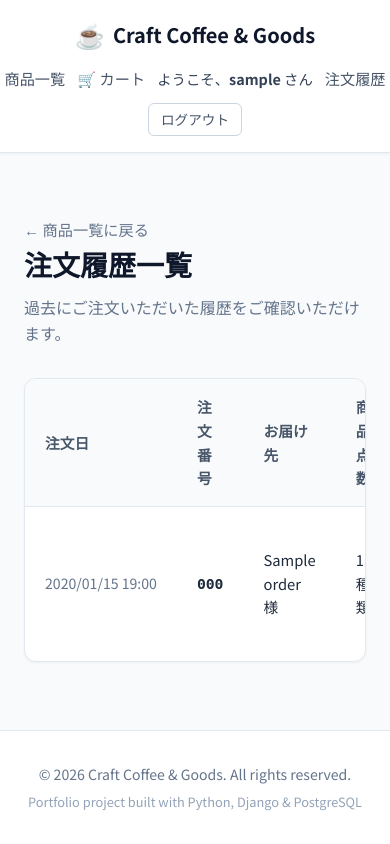
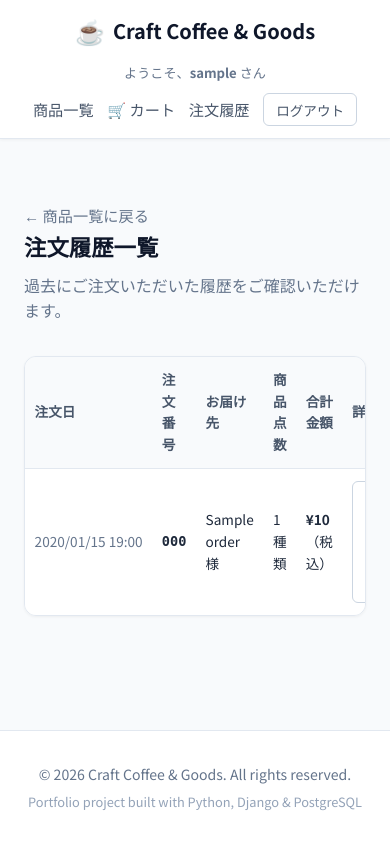
Before and after one commit to sheltiesoso/django-ec-site, a Django app: page /history/ in a window 390 px wide. Run offline with Django 5.2, Linux system fonts and the light colour scheme; a user stored in the database is signed in; tables that the repository leaves empty hold one stand-in row (values such as "Sample post").

Commit message:
feat: Phase 11 レスポンシブ最適化とUIマイクロアニメーションの洗練

```diff
--- a/static/css/style.css
+++ b/static/css/style.css
@@ -1183,3 +1183,92 @@ body {
     justify-content: center;
     gap: 1rem;
 }
+
+/* === Phase 11: UI/CSSスタイリング改善 & レスポンシブ調整 === */
+
+/* インタラクション & マイクロアニメーション向上 */
+.product-card {
+    transition: transform 0.25s cubic-bezier(0.16, 1, 0.3, 1), box-shadow 0.25s cubic-bezier(0.16, 1, 0.3, 1);
+}
+
+.product-card:hover {
+    transform: translateY(-4px);
+    box-shadow: 0 12px 24px -4px rgba(15, 23, 42, 0.08), 0 4px 6px -2px rgba(15, 23, 42, 0.04);
+}
+
+.btn {
+    transition: all 0.2s cubic-bezier(0.16, 1, 0.3, 1);
+}
+
+.btn:hover {
+    transform: translateY(-1px);
+    box-shadow: 0 4px 12px rgba(0, 0, 0, 0.08);
+}
+
+.btn:active {
+    transform: translateY(0);
+}
+
+/* テーブルのスマートフォン横スクロール保護 */
+.cart-main,
+.history-table-card,
+.order-card {
+    overflow-x: auto;
+    -webkit-overflow-scrolling: touch;
+}
+
+/* スマホ幅（640px以下）の最適化レイアウト */
+@media (max-width: 640px) {
+    .header-inner {
+        height: auto;
+        padding-top: 0.75rem;
+        padding-bottom: 0.75rem;
+        flex-direction: column;
+        gap: 0.75rem;
+    }
+
+    .nav-menu {
+        width: 100%;
+        justify-content: center;
+        flex-wrap: wrap;
+        gap: 0.6rem 0.85rem;
+        font-size: 0.88rem;
+    }
+
+    .nav-user {
+        width: 100%;
+        text-align: center;
+        font-size: 0.82rem;
+        color: #64748b;
+        order: -1;
+    }
+
+    .page-title {
+        font-size: 1.4rem;
+    }
+
+    .cart-table th,
+    .cart-table td,
+    .history-table th,
+    .history-table td {
+        padding: 0.75rem 0.6rem;
+        font-size: 0.85rem;
+    }
+
+    .cart-item-info {
+        gap: 0.5rem;
+    }
+
+    .cart-item-thumb {
+        width: 44px;
+        height: 44px;
+    }
+
+    .error-card {
+        padding: 2.5rem 1.5rem;
+    }
+
+    .error-code {
+        font-size: 3.8rem;
+    }
+}
```
